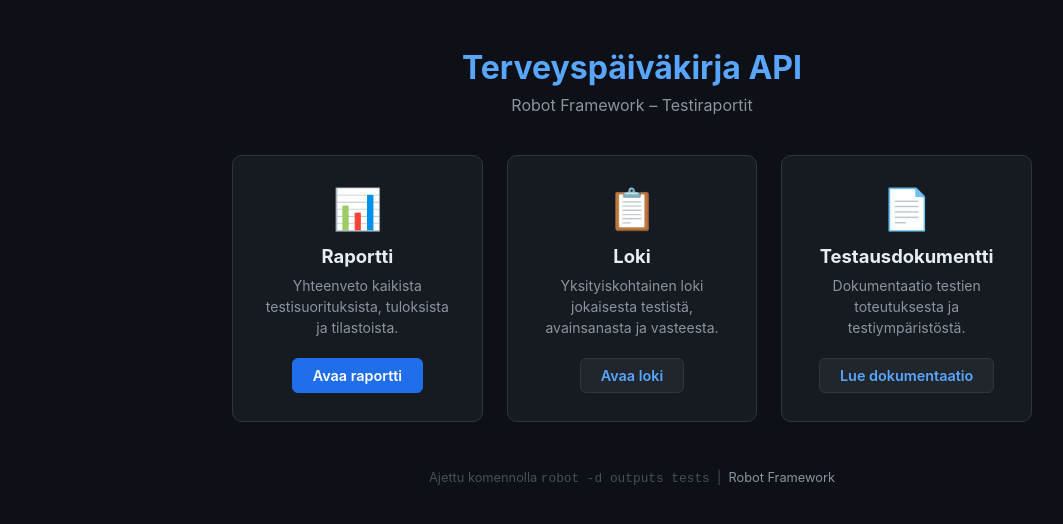
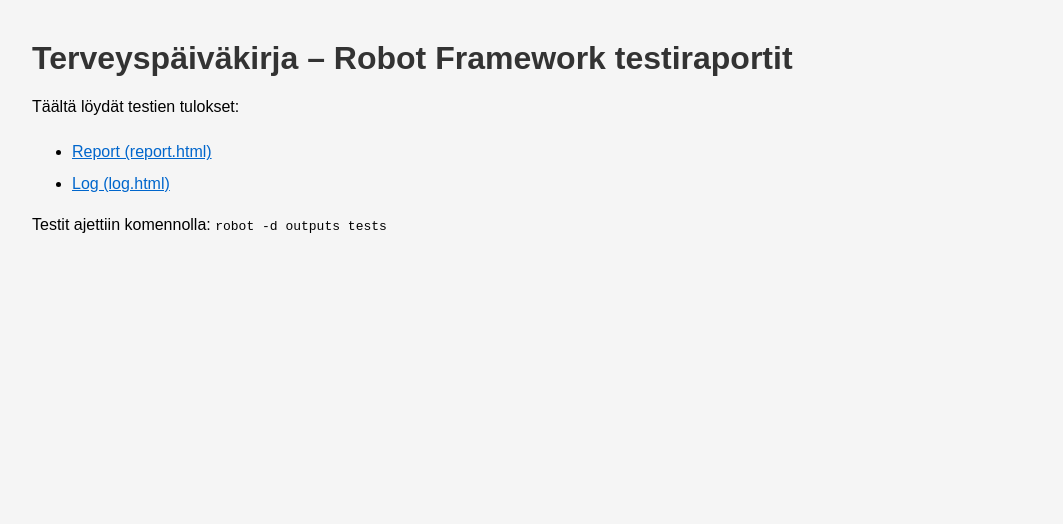
Before and after one commit to Yamo2204/BE-Viikko-4---Express-MVC, a website: page index.html in a window 1280 px wide. Shown: the whole page, without its empty margins (8-1071 px from the left). Drawn offline with Linux system fonts and the light colour scheme.

Commit message:
Simplify index.html

```diff
--- a/index.html
+++ b/index.html
@@ -2,162 +2,37 @@
 <html lang="fi">
 <head>
   <meta charset="UTF-8" />
-  <meta name="viewport" content="width=device-width, initial-scale=1.0" />
-  <title>Terveyspäiväkirja API – Testiraportit</title>
+  <title>Testiraportit</title>
   <style>
-    *, *::before, *::after { box-sizing: border-box; margin: 0; padding: 0; }
-
     body {
-      font-family: -apple-system, BlinkMacSystemFont, "Segoe UI", Roboto, sans-serif;
-      background: #0d1117;
-      color: #c9d1d9;
-      min-height: 100vh;
-      display: flex;
-      flex-direction: column;
-      align-items: center;
-      padding: 3rem 1rem;
+      font-family: Arial, sans-serif;
+      margin: 40px;
+      background-color: #f5f5f5;
     }
-
-    header {
-      text-align: center;
-      margin-bottom: 2.5rem;
+    h1 {
+      color: #333;
     }
-
-    header h1 {
-      font-size: 2rem;
-      color: #58a6ff;
-      margin-bottom: 0.5rem;
+    ul {
+      margin-top: 20px;
+      line-height: 2;
     }
-
-    header p {
-      color: #8b949e;
-      font-size: 1rem;
+    a {
+      color: #0066cc;
     }
-
-    .cards {
-      display: flex;
-      gap: 1.5rem;
-      flex-wrap: wrap;
-      justify-content: center;
-      max-width: 800px;
-      width: 100%;
-    }
-
-    .card {
-      background: #161b22;
-      border: 1px solid #30363d;
-      border-radius: 10px;
-      padding: 1.75rem 2rem;
-      flex: 1 1 220px;
-      max-width: 280px;
-      text-align: center;
-      transition: border-color 0.2s, transform 0.2s;
-    }
-
-    .card:hover {
-      border-color: #58a6ff;
-      transform: translateY(-3px);
-    }
-
-    .card .icon {
-      font-size: 2.5rem;
-      margin-bottom: 0.75rem;
-    }
-
-    .card h2 {
-      font-size: 1.15rem;
-      color: #e6edf3;
-      margin-bottom: 0.5rem;
-    }
-
-    .card p {
-      font-size: 0.875rem;
-      color: #8b949e;
-      margin-bottom: 1.25rem;
-      line-height: 1.5;
-    }
-
-    .btn {
-      display: inline-block;
-      padding: 0.5rem 1.25rem;
-      border-radius: 6px;
-      font-size: 0.9rem;
-      font-weight: 600;
-      text-decoration: none;
-      background: #21262d;
-      color: #58a6ff;
-      border: 1px solid #30363d;
-      transition: background 0.2s, border-color 0.2s;
-    }
-
-    .btn:hover {
-      background: #30363d;
-      border-color: #58a6ff;
-    }
-
-    .btn.primary {
-      background: #1f6feb;
-      color: #ffffff;
-      border-color: #1f6feb;
-    }
-
-    .btn.primary:hover {
-      background: #388bfd;
-      border-color: #388bfd;
-    }
-
-    footer {
-      margin-top: 3rem;
-      color: #484f58;
-      font-size: 0.8rem;
-      text-align: center;
-    }
-
-    footer a {
-      color: #8b949e;
-      text-decoration: none;
-    }
-
-    footer a:hover { color: #58a6ff; }
   </style>
 </head>
 <body>
 
-  <header>
-    <h1>Terveyspäiväkirja API</h1>
-    <p>Robot Framework – Testiraportit</p>
-  </header>
+  <h1>Terveyspäiväkirja – Robot Framework testiraportit</h1>
 
-  <div class="cards">
+  <p>Täältä löydät testien tulokset:</p>
 
-    <div class="card">
-      <div class="icon">📊</div>
-      <h2>Raportti</h2>
-      <p>Yhteenveto kaikista testisuorituksista, tuloksista ja tilastoista.</p>
-      <a class="btn primary" href="outputs/report.html">Avaa raportti</a>
-    </div>
+  <ul>
+    <li><a href="outputs/report.html">Report (report.html)</a></li>
+    <li><a href="outputs/log.html">Log (log.html)</a></li>
+  </ul>
 
-    <div class="card">
-      <div class="icon">📋</div>
-      <h2>Loki</h2>
-      <p>Yksityiskohtainen loki jokaisesta testistä, avainsanasta ja vasteesta.</p>
-      <a class="btn" href="outputs/log.html">Avaa loki</a>
-    </div>
-
-    <div class="card">
-      <div class="icon">📄</div>
-      <h2>Testausdokumentti</h2>
-      <p>Dokumentaatio testien toteutuksesta ja testiympäristöstä.</p>
-      <a class="btn" href="TESTAUS.md">Lue dokumentaatio</a>
-    </div>
-
-  </div>
-
-  <footer>
-    <p>Ajettu komennolla <code>robot -d outputs tests</code> &nbsp;|&nbsp;
-      <a href="https://github.com/robotframework/robotframework">Robot Framework</a>
-    </p>
-  </footer>
+  <p>Testit ajettiin komennolla: <code>robot -d outputs tests</code></p>
 
 </body>
 </html>
```
